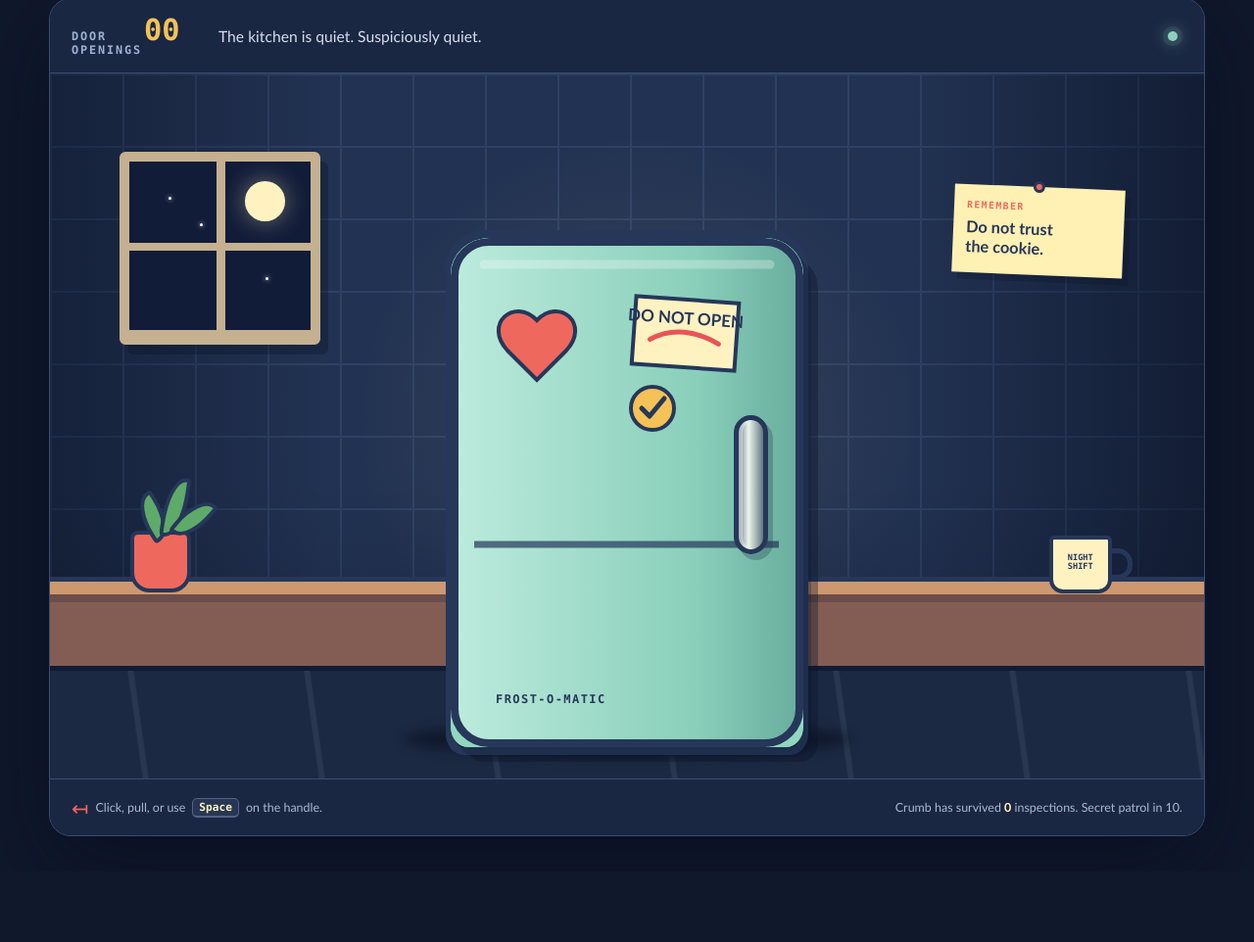
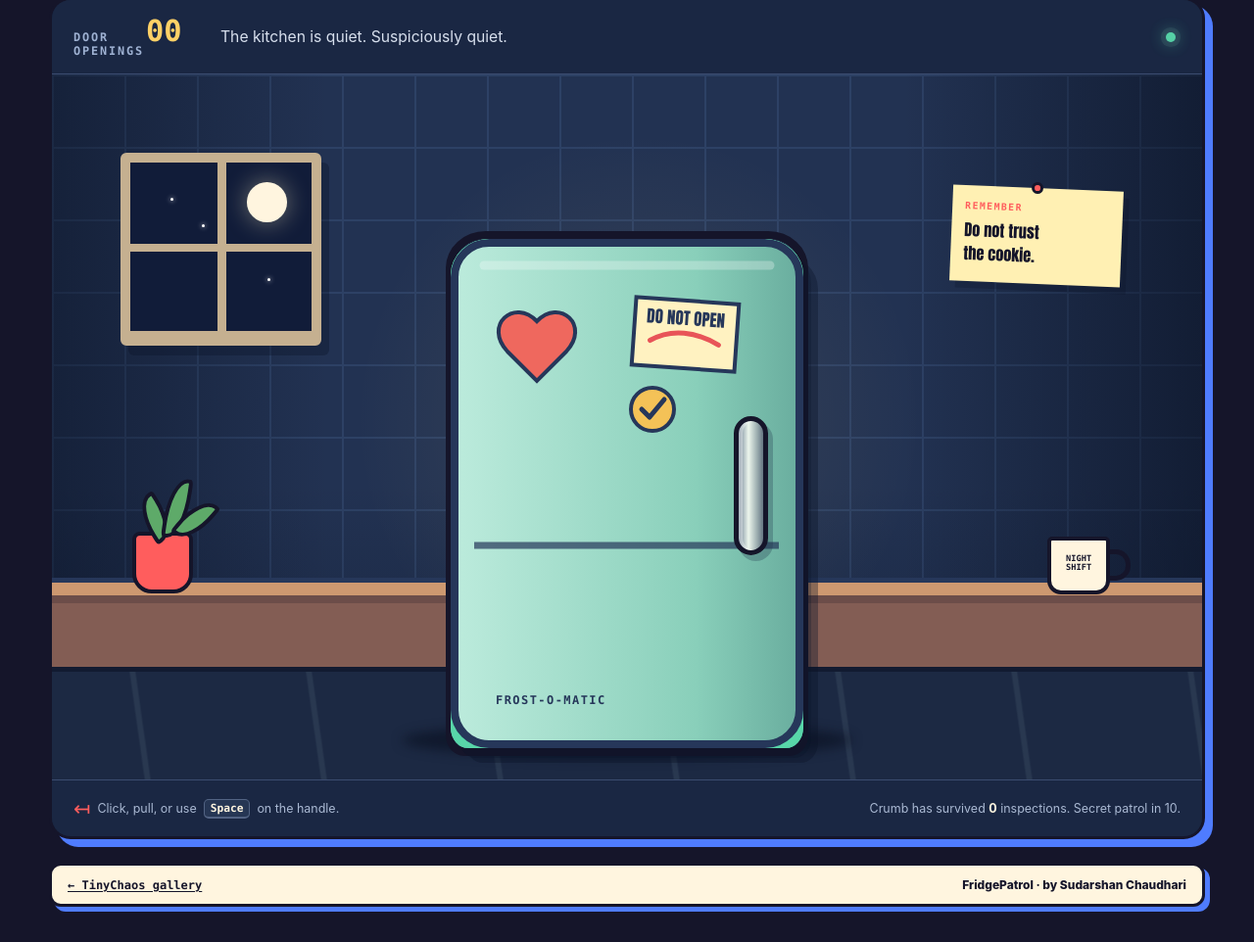
Before and after one commit to SUDARSHANCHAUDHARI/FridgePatrol, a website: page index.html in a window 1280 px wide. Shown: the part 195-1157 px from the top of the page at 98% size. Before the commit the page ends 1085 px from the top, so only its background shows below. Drawn offline with Linux system fonts and the light colour scheme.

Commit message:
fix: align shared TinyChaos UI

```diff
--- a/index.html
+++ b/index.html
@@ -7,7 +7,7 @@
       name="description"
       content="FridgePatrol — a tiny guardian, a suspicious refrigerator, and snacks with secrets."
     />
-    <meta name="theme-color" content="#15213a" />
+    <meta name="theme-color" content="#15152a" />
     <meta name="color-scheme" content="dark" />
     <meta name="referrer" content="strict-origin-when-cross-origin" />
     <meta
@@ -283,6 +283,11 @@
           <p class="attempt-hint" id="attempt-hint">Crumb has survived <strong>0</strong> inspections.</p>
         </div>
       </section>
+
+      <footer class="tinychaos-credit">
+        <a href="../TinyChaos/">← TinyChaos gallery</a>
+        <span>FridgePatrol · by Sudarshan Chaudhari</span>
+      </footer>
     </main>
 
     <noscript>
--- a/scripts/verify.mjs
+++ b/scripts/verify.mjs
@@ -65,9 +65,12 @@ async function verify() {
     assert(reactions.includes(reaction), `Missing reaction: ${reaction}`);
   });
 
+  const galleryHref = "../TinyChaos/";
+  assert(html.includes(`href="${galleryHref}"`), "Missing TinyChaos gallery navigation");
+
   const localAssets = matches(html, /(?:href|src)="([^"#]+)"/g)
     .map((match) => match[1])
-    .filter((value) => !value.startsWith("http"));
+    .filter((value) => !value.startsWith("http") && value !== galleryHref);
   await Promise.all(localAssets.map((asset) => access(asset)));
 
   const externalRuntimeAssets = matches(
--- a/styles.css
+++ b/styles.css
@@ -24,35 +24,39 @@
 
 @layer base {
   :root {
-    --night: #10182c;
-    --night-soft: #17213e;
-    --ink: #26375a;
+    --ink: #15152a;
+    --paper: #fff5df;
+    --coral: #ff5d5d;
+    --blue: #4f7cff;
+    --butter: #ffd166;
+    --mint: #58d6a9;
+    --lilac: #b695ff;
+    --night: var(--ink);
+    --night-soft: #24233f;
     --tile: #223252;
     --tile-line: #2d4165;
-    --mint: #91d7c0;
-    --mint-dark: #63aa99;
-    --tomato: #ef685e;
-    --butter: #f4c257;
-    --cream: #fff2c1;
+    --mint-dark: #2f8068;
+    --tomato: var(--coral);
+    --cream: var(--paper);
     --ice: #c7f3e9;
-    --white: #fffdf4;
-    --display: "Arial Rounded MT Bold", "Trebuchet MS", sans-serif;
-    --body: "Trebuchet MS", Verdana, sans-serif;
+    --white: var(--paper);
+    --display: Impact, Haettenschweiler, "Arial Narrow Bold", "Franklin Gothic Condensed", sans-serif;
+    --body: Inter, ui-rounded, "SF Pro Rounded", "Segoe UI", sans-serif;
     --utility: ui-monospace, "SFMono-Regular", Consolas, monospace;
     --door-angle: 0deg;
     --fridge-width: clamp(248px, 31vw, 360px);
-    --outline: 3px solid var(--butter);
+    --outline: 4px solid var(--blue);
   }
 
   body {
-    min-width: 320px;
+    min-width: 0;
     min-height: 100vh;
     color: var(--white);
     background:
       radial-gradient(circle at 50% -20%, #2d4369 0%, transparent 44%),
       var(--night);
     font-family: var(--body);
-    overflow-x: hidden;
+    overflow-x: clip;
   }
 
   button {
@@ -122,10 +126,11 @@
     gap: 8px;
     min-height: 44px;
     padding: 10px 13px;
-    border: 1px solid #3b4c70;
+    color: var(--ink);
+    border: 3px solid var(--ink);
     border-radius: 12px;
-    background: #1a2743;
-    box-shadow: inset 0 1px rgb(255 255 255 / 7%);
+    background: var(--paper);
+    box-shadow: 4px 4px 0 var(--blue);
     cursor: pointer;
     transition: border-color 160ms ease, background 160ms ease, transform 160ms ease;
   }
@@ -159,17 +164,21 @@
   }
 
   .control-button:hover {
-    border-color: var(--mint);
-    background: #223352;
+    background: var(--butter);
     transform: translateY(-1px);
+  }
+
+  .control-button:active {
+    box-shadow: 1px 1px 0 var(--ink);
+    transform: translateY(2px);
   }
 
   .case-file {
     overflow: hidden;
-    border: 1px solid #3b4c70;
+    border: 3px solid var(--ink);
     border-radius: 22px;
     background: #16213a;
-    box-shadow: 0 28px 90px rgb(2 8 22 / 48%);
+    box-shadow: 8px 8px 0 var(--blue);
   }
 
   .case-status {
@@ -224,6 +233,29 @@
     color: #aab9d3;
     background: #1a2743;
     font-size: 0.78rem;
+  }
+
+  .tinychaos-credit {
+    display: flex;
+    align-items: center;
+    justify-content: space-between;
+    gap: 8px 18px;
+    margin-top: 24px;
+    padding: 12px 16px;
+    border: 3px solid var(--ink);
+    border-radius: 12px;
+    color: var(--ink);
+    background: var(--paper);
+    box-shadow: 5px 5px 0 var(--blue);
+    font-size: 0.75rem;
+    font-weight: 800;
+  }
+
+  .tinychaos-credit a {
+    color: inherit;
+    font-family: var(--utility);
+    font-weight: 900;
+    text-underline-offset: 0.2em;
   }
 
   .instructions p:first-child {
@@ -993,6 +1025,11 @@
       gap: 5px;
       padding: 11px 14px;
     }
+
+    .tinychaos-credit {
+      align-items: flex-start;
+      flex-direction: column;
+    }
   }
 
   @media (max-width: 450px) {
```
